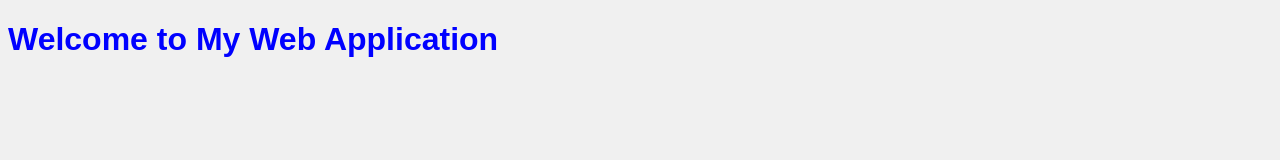
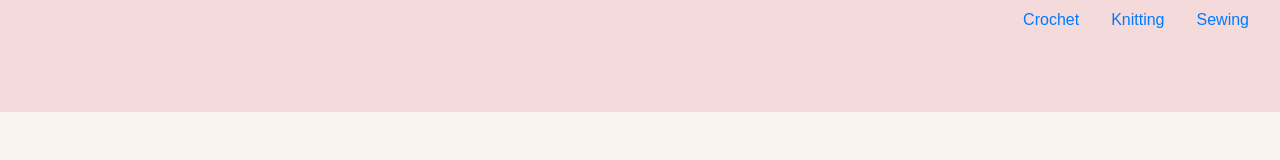
Before and after one commit to zoeyvanwyk/project--Java-and-Web-development, a plain HTML site: page index.html in a window 1280 px wide. Drawn offline with nearby package versions, Linux system fonts and the light colour scheme.

Commit message:
started with basic html skeleton
started working on the nav bar

```diff
--- a/index.html
+++ b/index.html
@@ -3,11 +3,49 @@
 <head>
     <meta charset="UTF-8">
     <meta name="viewport" content="width=device-width, initial-scale=1.0">
-    <title>My Web Application</title>
+    <title>Crafters Corner</title>
+
+    <!--CSS StyleSheets-->
+    <link rel="stylesheet" href="https://cdn.jsdelivr.net/npm/bootstrap@4.4.1/dist/css/bootstrap.min.css" integrity="sha384-Vkoo8x4CGsO3+Hhxv8T/Q5PaXtkKtu6ug5TOeNV6gBiFeWPGFN9MuhOf23Q9Ifjh" crossorigin="anonymous">
     <link rel="stylesheet" href="styles.css">
+
 </head>
+
 <body>
-    <h1>Welcome to My Web Application</h1>
+
+    <!--Nav-->
+    <section id="title">
+        <div class="container-fluid">
+
+            <div >
+                <ul class="nav justify-content-end">
+
+                    <li class="nav-item">
+                    <a class="nav-link active" href="#">Crochet</a>
+                    </li>
+
+                    <li class="nav-item">
+                    <a class="nav-link" href="#">Knitting</a>
+                    </li>
+
+                    <li class="nav-item">
+                    <a class="nav-link" href="#">Sewing</a>
+                    </li>
+
+                </ul>
+            </div>
+
+        </div>
+    </section>
+
+    <!--categories-->
+    <div></div>
+
+    <!--footers-->
+    <div></div>
+
+
     <script src="js/main.js"></script>
 </body>
+
 </html>
--- a/styles.css
+++ b/styles.css
@@ -1,7 +1,9 @@
 body {
     font-family: Arial, sans-serif;
-    background-color: #f0f0f0;
+    background-color: #FAF3F0;
 }
-h1 {
-    color: blue;
+
+#title {
+    background-color: #F4DADA ;
+    padding: 0 0 4.5rem;
 }
```
